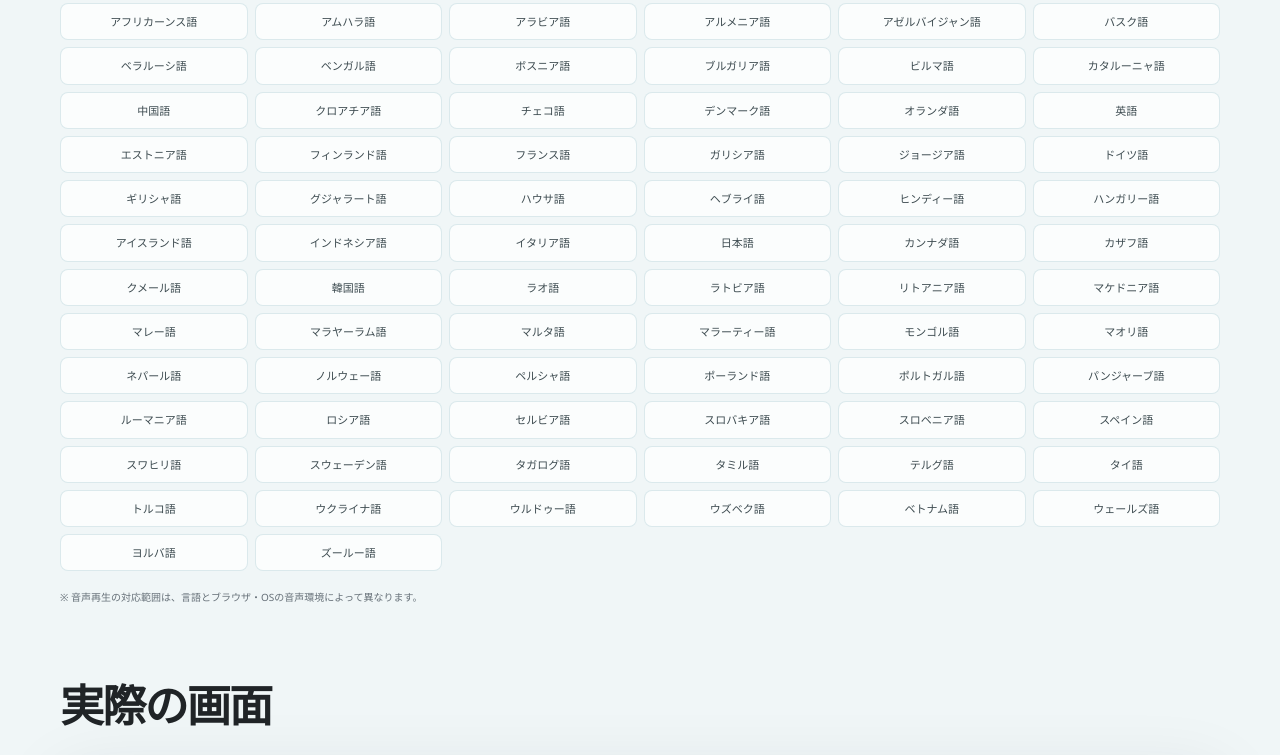
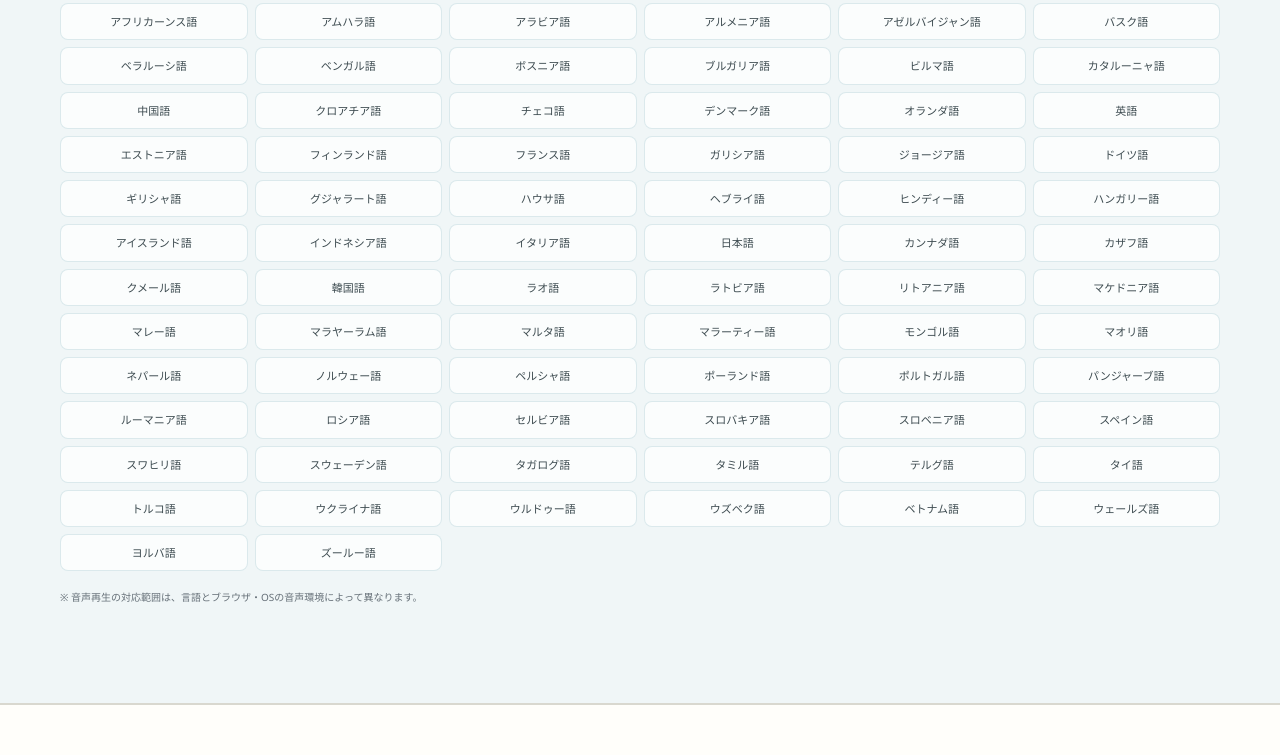
Before and after one commit to yamaizumiminoru/Annotator-Connotator, a browser extension: page landing.html in a window 1280 px wide. Shown: the part 1210-1965 px from the top of the page. Drawn offline with Linux system fonts and the light colour scheme.

Commit message:
Remove broken landing screenshot and refresh hero example

```diff
--- a/landing-v2.css
+++ b/landing-v2.css
@@ -84,29 +84,6 @@
   margin: 18px 0 0;
   color: var(--muted);
   font-size: 10px;
-}
-
-.language-note::after {
-  content: "実際の画面";
-  display: block;
-  margin-top: 72px;
-  color: var(--text);
-  font-size: clamp(30px, 3.5vw, 44px);
-  font-weight: 800;
-  line-height: 1.2;
-  letter-spacing: -.04em;
-}
-
-.languages-section > .section-shell::after {
-  content: "";
-  display: block;
-  width: 100%;
-  aspect-ratio: 500 / 384;
-  margin-top: 24px;
-  border: 1px solid var(--line);
-  border-radius: 18px;
-  background: var(--surface) url("./assets/annotator-connotator-overview.webp") center / contain no-repeat;
-  box-shadow: var(--shadow);
 }
 
 .setup-card-v2 {
@@ -216,15 +193,6 @@
     font-size: 10px;
   }
 
-  .language-note::after {
-    margin-top: 52px;
-  }
-
-  .languages-section > .section-shell::after {
-    margin-top: 18px;
-    border-radius: 12px;
-  }
-
   .prompt-head {
     align-items: flex-start;
   }
```
Also changed, not shown: landing-fixes.js (added, +28 -0 lines), .github/workflows/landing-pages.yml, assets/annotator-connotator-overview.webp (deleted), 2 other files.
